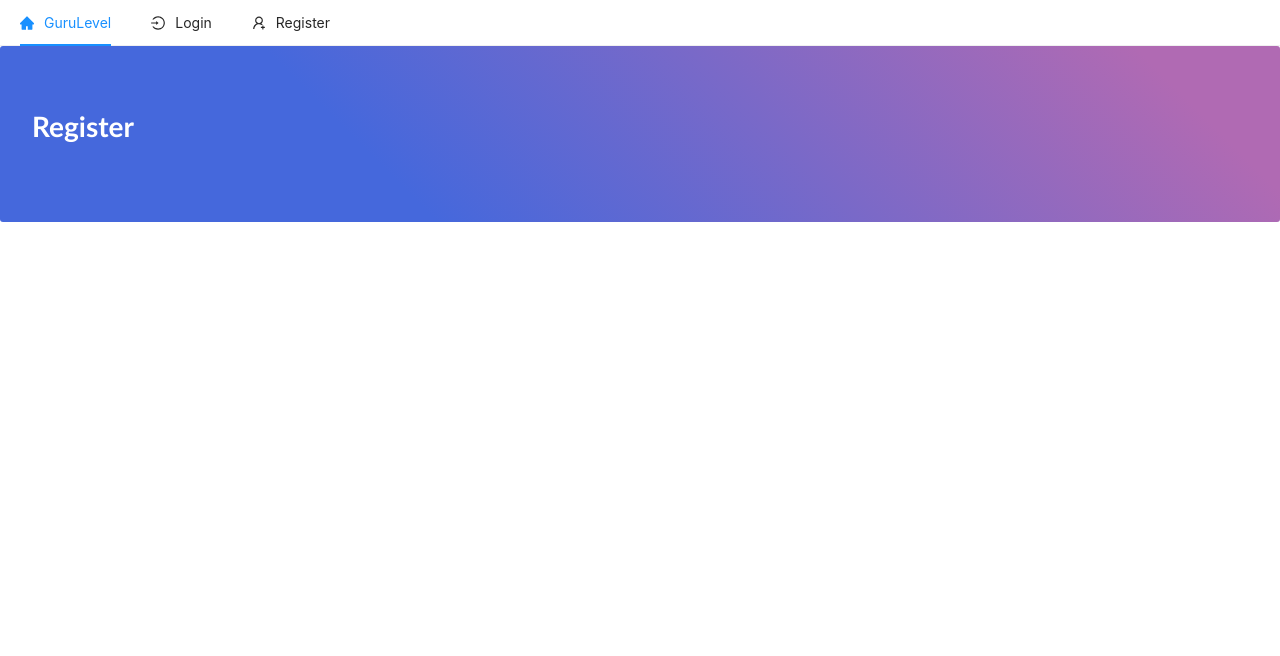
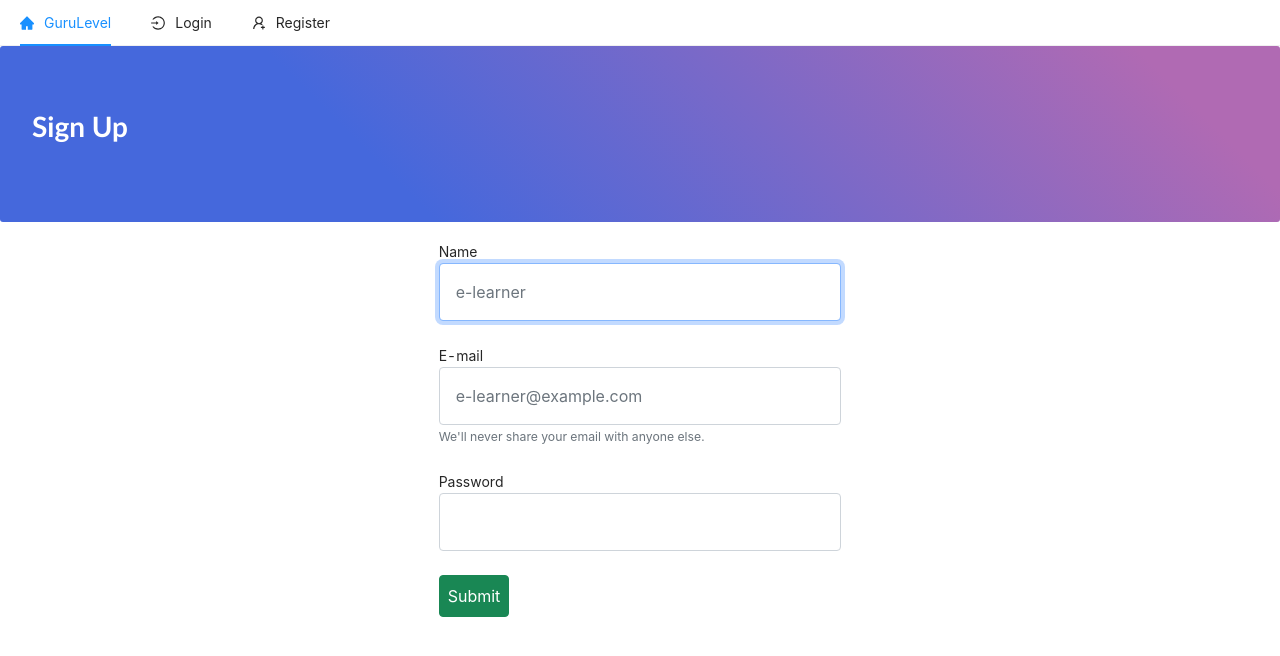
Before and after one commit to SilvinPradhan/gurulevel-client, a Next.js app: page /register in a window 1280 px wide. Shown: the top 656 px of the page. Built offline with nearby package versions, Linux system fonts and the light colour scheme.

Commit message:
ui for login & register page

```diff
--- a/pages/register.js
+++ b/pages/register.js
@@ -1,8 +1,62 @@
+import { useState } from "react";
 const Register = () => {
+  const [name, setName] = useState("");
+  const [email, setEmail] = useState("");
+  const [password, setPassword] = useState("");
+  const handleSubmit = (e) => {
+    e.preventDefault();
+    console.table({ name, email, password });
+  };
   return (
     <>
-      <div className="jumbotron navBorder text-right">
-        <h3 className="navTitle">Register</h3>
+      <div className="jumbotron text-right navBorder">
+        <h3 className="navTitle">Sign Up</h3>
+      </div>
+      <div className="container col-md-4 offset-md-4 pb-5">
+        <form onSubmit={handleSubmit}>
+          <div class="form-group mb-4">
+            <label for={name}>Name</label>
+            <input
+              type={"name"}
+              className="form-control p-3"
+              value={name}
+              onChange={(e) => setEmail(e.target.value)}
+              placeholder="e-learner"
+              autoFocus
+            />
+          </div>
+
+          <div class="form-group mb-4">
+            <label for={email}>E-mail</label>
+            <input
+              type={"email"}
+              className="form-control p-3"
+              value={email}
+              onChange={(e) => setEmail(e.target.value)}
+              aria-describedby="emailHelp"
+              autoComplete={false}
+              placeholder="e-learner@example.com"
+            />
+            <small id="emailHelp" class="form-text text-muted">
+              We'll never share your email with anyone else.
+            </small>
+          </div>
+
+          <div class="form-group">
+            <label for={password}>Password</label>
+            <input
+              type={"password"}
+              className="form-control mb-4 p-3"
+              value={password}
+              autoComplete={false}
+              onChange={(e) => setPassword(e.target.value)}
+            />
+          </div>
+
+          <button className="btn btn-block btn-success p-2" type="submit">
+            Submit
+          </button>
+        </form>
       </div>
     </>
   );
```
Also changed, not shown: pages/index.js (+7 -3 lines), pages/login.js (+38 -0 lines).
